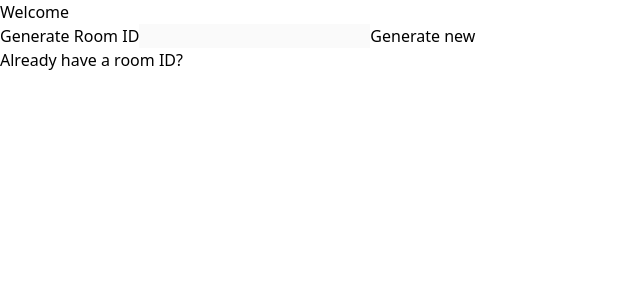
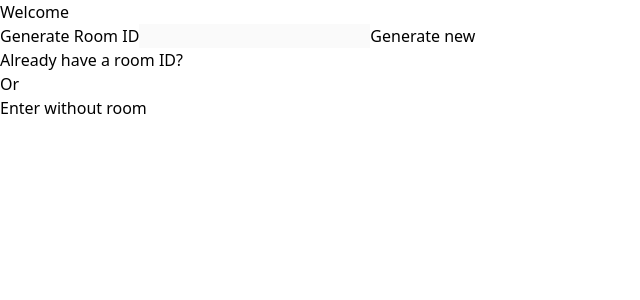
Before and after one commit to samratb601/draw-sync, a React (Vite) app in the folder client/: page / in a window 1280 px wide. Shown: the top 300 px of the page, without its empty margins (0-640 px from the left). Built offline with nearby package versions, Linux system fonts and the light colour scheme.

Commit message:
added join without room option for individual use

```diff
--- a/client/src/pages/CreateRoom.tsx
+++ b/client/src/pages/CreateRoom.tsx
@@ -31,8 +31,15 @@ export default function CreateRoom() {
     setRoomId(Math.random().toString(36).slice(2));
     setIsLoading(false);
     setIsRoomIdCreated(true);
+  }
 
-  }
+  const joinSolo = async () => {
+    setIsLoading(true);
+    await delay(1000 * 2);
+    setIsLoading(false);
+    navigate(`/${Math.random().toString(36).slice(2)}`)
+  };
+
   const switchMode = () => {
     setRoomId(null);
     setIsRoomIdCreated(false);
@@ -82,6 +89,14 @@ export default function CreateRoom() {
             </p>
           </div>
         </form>
+        <p className="text-center font-semibold text-gray-500 mt-8">Or</p>
+        <button
+          className="w-full rounded-md h-[40px] bg-blue-700 hover:bg-blue-600 text-white font-semibold tracking-wider my-4 px-5 disabled:bg-blue-400"
+          disabled={isLoading}
+          onClick={joinSolo}
+        >
+          Enter without room
+        </button>
       </div>
     </div>
   );
```
